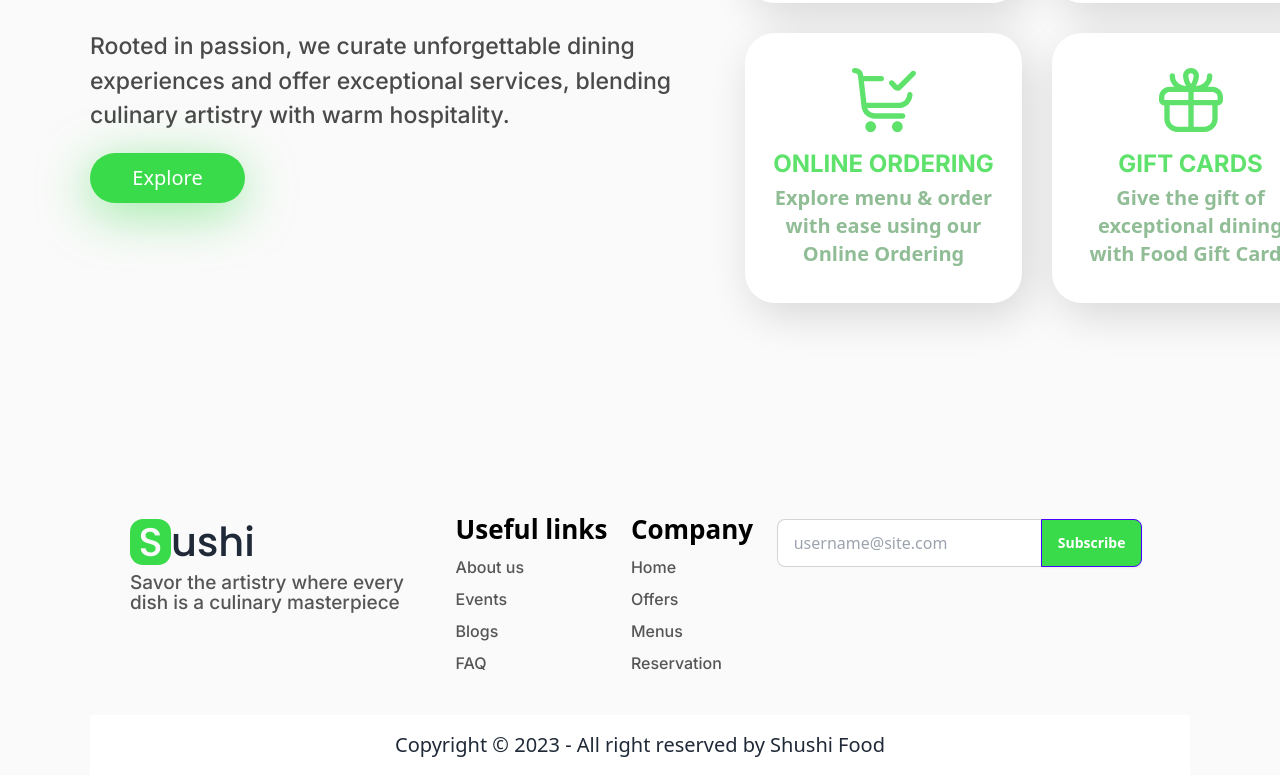
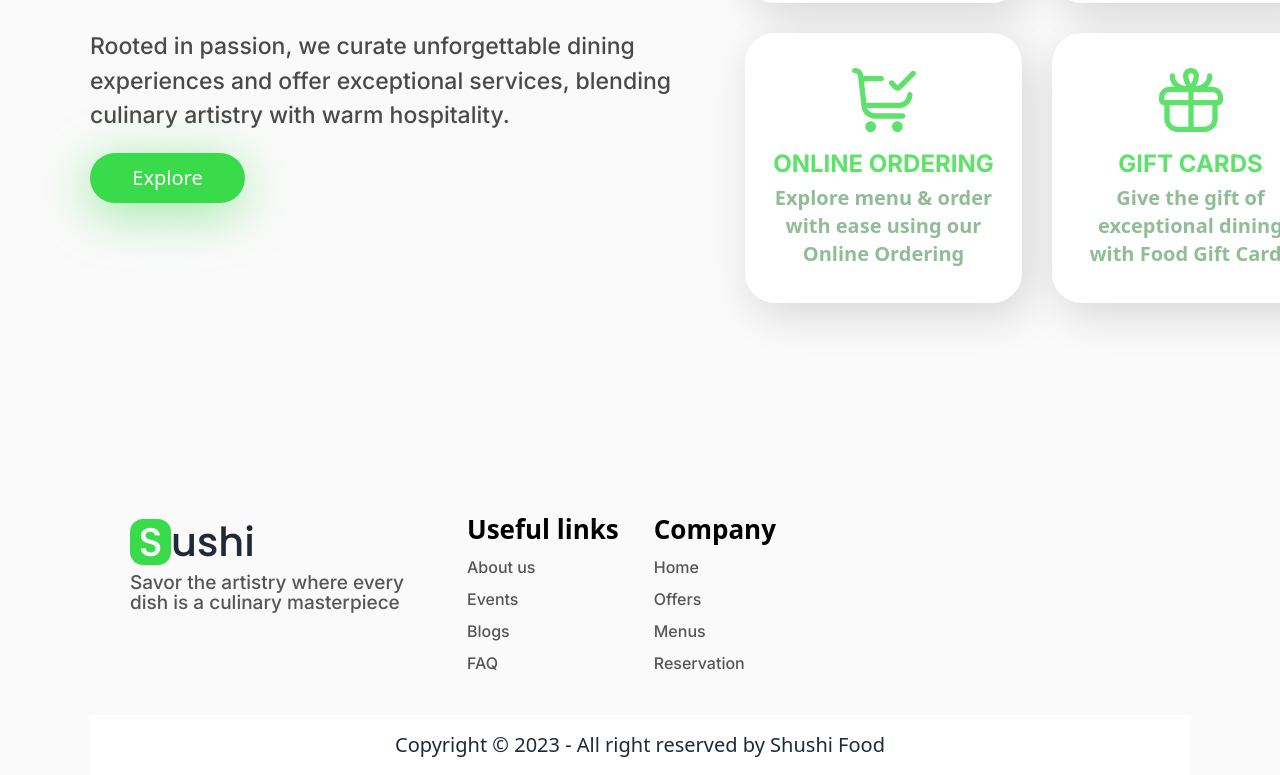
Before and after one commit to Maxwell011/sushi-experience, a React (Vite) app: page / in a window 1280 px wide. Shown: the part 2854-3629 px from the top of the page. Built offline with nearby package versions, Linux system fonts and the light colour scheme.

Commit message:
Remove commented out code in Footer component

```diff
--- a/src/components/Footer.tsx
+++ b/src/components/Footer.tsx
@@ -59,7 +59,7 @@ const Footer = () => {
                 Enter your email address
               </span>
             </label> */}
-            <div className='join'>
+            {/* <div className='join'>
               <input
                 type='text'
                 placeholder='username@site.com'
@@ -68,7 +68,7 @@ const Footer = () => {
               <button className='btn btn-primary join-item bg-light-green text-normal-white'>
                 Subscribe
               </button>
-            </div>
+            </div> */}
           </fieldset>
         </nav>
       </footer>
```
